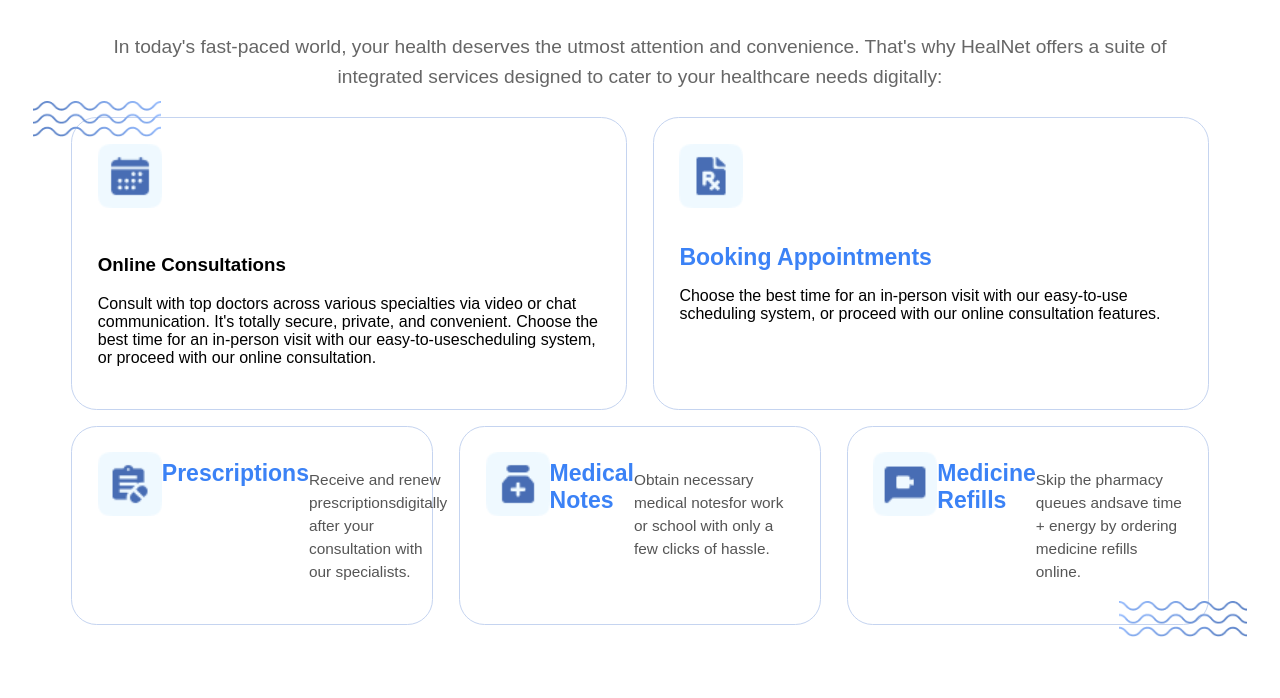
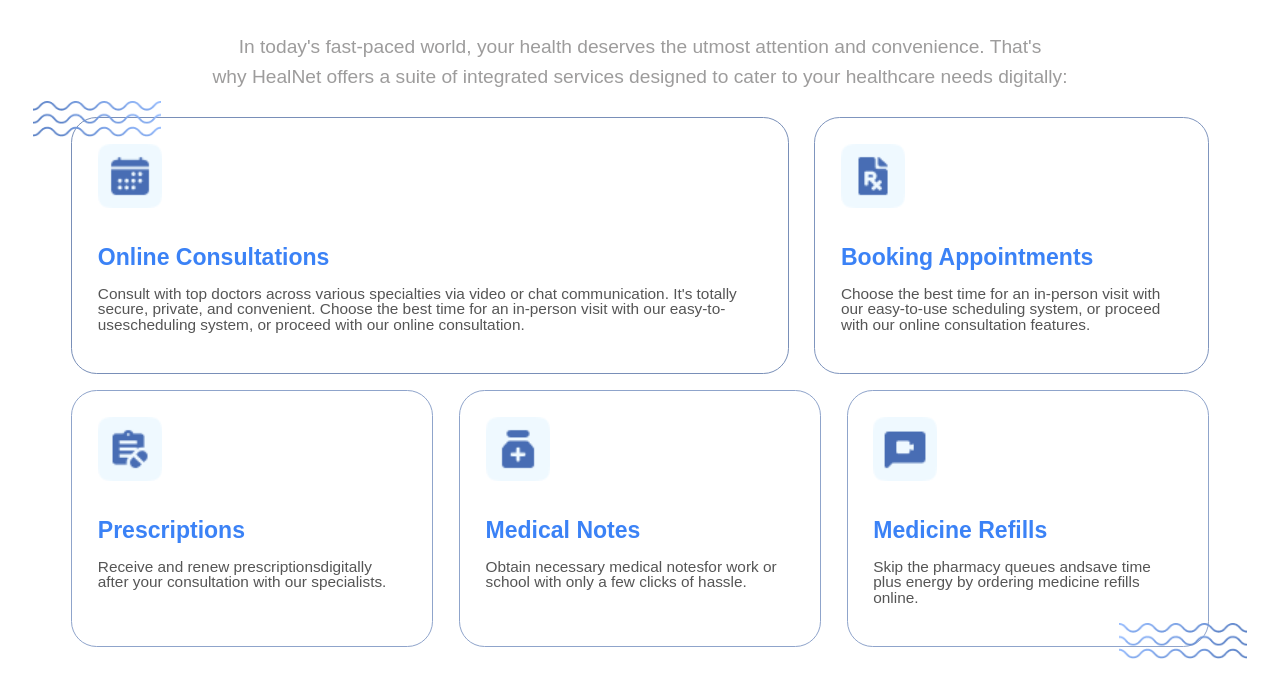
Before and after one commit to Pravinghodake153/Group7, a plain HTML site: page index.html in a window 1280 px wide. Shown: the part 96-794 px from the top of the page. Drawn offline with Linux system fonts and the light colour scheme.

Commit message:
A brief description of your changes

```diff
--- a/index.html
+++ b/index.html
@@ -16,7 +16,7 @@
 
         <div class="description">
             <p class="mainpara">
-                In today's fast-paced world, your health deserves the utmost attention and convenience. That's why HealNet offers a suite of integrated services designed to cater to your healthcare needs digitally:
+                In today's fast-paced world, your health deserves the utmost attention and convenience. That's <br> why HealNet offers a suite of integrated services designed to cater to your healthcare needs digitally:
             </p>
         </div>
 
@@ -33,10 +33,10 @@
                         <img class="iconimg" src="images/Frame 5 (1).png" alt="Online Consultations">
                     </div>
                     <div class="title">
-                        <h3 class="cardtitle">Online Consultations</h3>
+                        <h3 class="ctitle">Online Consultations</h3>
                     </div>
                     <div class="tt">
-                        <p class="cardpara">Consult with top doctors across various specialties via video or chat communication. It's totally secure, private, and convenient. Choose the best time for an in-person visit with our easy-to-usescheduling system, or proceed with our online consultation.</p>
+                        <p class="crdp">Consult with top doctors across various specialties via video or chat communication. It's totally secure, private, and convenient. Choose the best time for an in-person visit with our easy-to-usescheduling system, or proceed with our online consultation.</p>
                        </div>
             </div>
                 <div class="Topbox2">
@@ -47,7 +47,7 @@
                         <h3 class="ctitle">Booking Appointments</h3>
             </div>
                 <div class="tt">
-                    <p class="cardpara">Choose the best time for an in-person visit with our easy-to-use scheduling system, or proceed with our online consultation features.</p>
+                    <p class="crdp">Choose the best time for an in-person visit with our easy-to-use scheduling system, or proceed with our online consultation features.</p>
                   </div>
                 </div>
             </div>
@@ -86,7 +86,7 @@
                     </div>
                     <div class="tt">
                         <p class="crdp">
-                            Skip the pharmacy queues andsave time + energy by ordering medicine refills online.
+                            Skip the pharmacy queues andsave time plus energy by ordering medicine refills online.
                         </p>
                     </div>
                 </div>
--- a/style/style.css
+++ b/style/style.css
@@ -14,7 +14,7 @@
     color:#3b82f6;
 }
 .mainpara{
-    color:#666;
+    color:#9d9c9c;
     font-size:1.5vw;
     margin-bottom:3vh;
     line-height:1.6;
@@ -47,26 +47,27 @@
 }
 .Topbox1{
     background-color:#fff;
-    border: 1.5px solid #c5d4f0;
+    border: 1.5px solid #798fb8;
     border-radius:2vw;
     padding:2vw;
     text-align: left;
     flex:1;
-    width:7vw;
+    min-width:50%;
+    max-width:60%;
 }
 .Topbox2{
     background-color: #fff;
-    border: 1.5px solid #c5d4f0;
+    border: 1.5px solid #7f95be;
     border-radius:2vw;
     padding:2vw;
     text-align: left;
     flex: 1;
-    width: 10vw;
+    min-width:20%;
+    max-width:30%;
 }
 .Topbox3{
-    display: flex;
     background-color: #ffffff;
-    border: 1.5px solid #c5d4f0;
+    border: 1.5px solid #8fa4cb;
     border-radius:2vw;
     padding:2vw;
     text-align: left;
@@ -89,5 +90,5 @@
 .crdp{
     color: #555;
     font-size: 1.2vw;
-    line-height: 1.5;
+    line-height: 1.0;
 }
```
